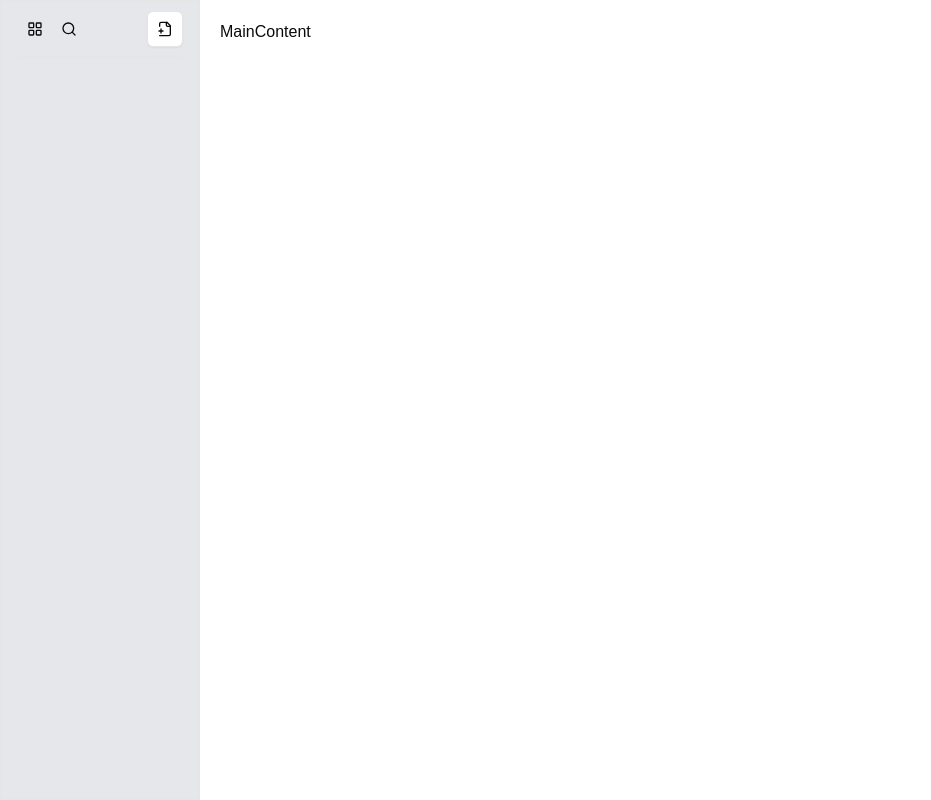
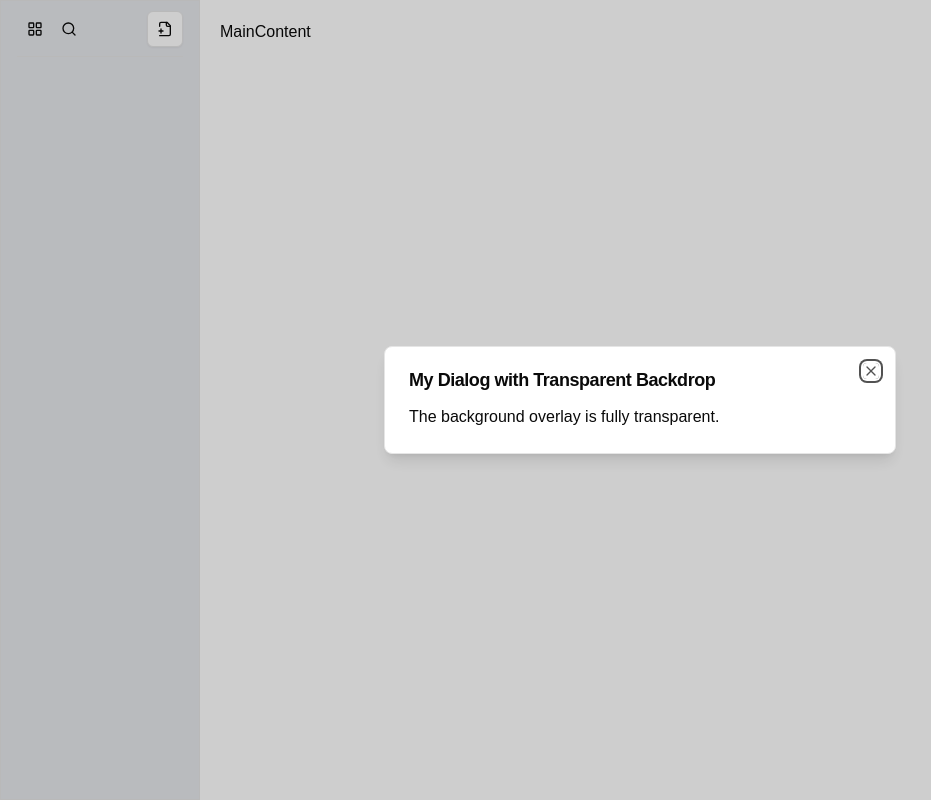
Before and after one commit to daidtech/fe_mini_tasks, a Next.js app: page / in a window 1280 px wide. Both pictures are taken after a click on the button "Notifications". Shown: the whole page, without its empty margins (0-931 px from the left). Built offline with nearby package versions, Linux system fonts and the light colour scheme.

Commit message:
add modal

```diff
--- a/components/layouts/sidebar_header.tsx
+++ b/components/layouts/sidebar_header.tsx
@@ -15,8 +15,17 @@ import {
 } from 'lucide-react'
 
 import { Button } from '@/components/ui/button';
+import { Dialog, DialogContent, DialogHeader, DialogOverlay, DialogTitle} from '../ui/dialog';
+import { useState } from 'react';
 
 export default function SidebarHeader() {
+
+  const [isOpen, setIsOpen] = useState(false);
+
+  const onClose = (open: boolean) => {
+    setIsOpen(open);
+  };
+
   return (
     <header className="flex h-14 items-center gap-2 border-b">
       <DropdownMenu>
@@ -44,10 +53,20 @@ export default function SidebarHeader() {
       </DropdownMenu>
       <Search className="mr-2 size-4 shrink-0" />
       <div className="flex-grow" />
-      <Button variant="outline" size="icon" className="shrink-0">
+      <Button variant="outline" size="icon" className="shrink-0" onClick={() => setIsOpen(true)}>
         <FilePlus2 className="size-5" />
         <span className="sr-only">Notifications</span>
       </Button>
+      <Dialog open={isOpen} onOpenChange={onClose}>
+        <DialogOverlay className="bg-red-500 bg-opacity-0" /> {/* Transparent backdrop */}
+        <DialogContent className="max-w-lg p-6 bg-white shadow-lg rounded-md" >
+          <DialogHeader>
+            <DialogTitle>My Dialog with Transparent Backdrop</DialogTitle>
+          </DialogHeader>
+          <p>The background overlay is fully transparent.</p>
+        </DialogContent>
+      </Dialog>
+
     </header>
   )
 }
--- a/components/ui/dialog.tsx
+++ b/components/ui/dialog.tsx
@@ -21,8 +21,9 @@ const DialogOverlay = React.forwardRef<
   <DialogPrimitive.Overlay
     ref={ref}
     className={cn(
-      "fixed inset-0 z-50 bg-black/80  data-[state=open]:animate-in data-[state=closed]:animate-out data-[state=closed]:fade-out-0 data-[state=open]:fade-in-0",
-      className
+      "fixed inset-0 z-50 data-[state=open]:animate-in data-[state=closed]:animate-out data-[state=closed]:fade-out-0 data-[state=open]:fade-in-0",
+      className,
+      "bg-black/10",
     )}
     {...props}
   />
```
